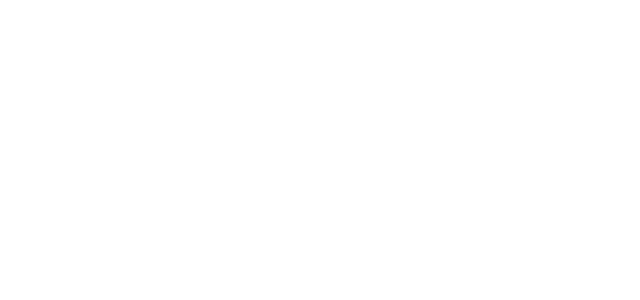
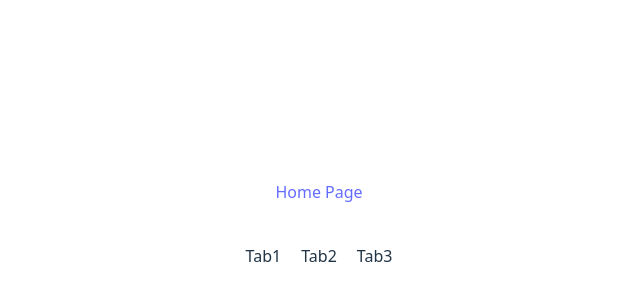
Before and after one commit to mkareshky/react-samples, a React (Vite) app: page /tabs in a window 1280 px wide. Before the commit this address had no page. Shown: the part 168-468 px from the top of the page, without its empty margins (321-961 px from the left). Built offline with nearby package versions, Linux system fonts and the light colour scheme.

Commit message:
feat: tabs

```diff
--- a/src/App.tsx
+++ b/src/App.tsx
@@ -17,6 +17,7 @@
 import QRCodePage from './pages/QRCodePage'
 import ThemeSwitchPage from './pages/ThemeSwitch'
 import ScrollIndicatorPage from './pages/ScrollIndicator'
+import TabsPage from './pages/Tabs'
 
 const App: React.FC = () => {
   return (
@@ -39,6 +40,7 @@
         <Route path='/qr-code' element={<QRCodePage />} />
         <Route path='/theme-switch' element={<ThemeSwitchPage />} />
         <Route path='/scroll-indicator' element={<ScrollIndicatorPage />} />
+        <Route path='/tabs' element={<TabsPage />} />
       </Routes>
     </Router>
   )
--- /dev/null
+++ b/src/components/tabs/index.tsx
@@ -0,0 +1,37 @@
+import { useState } from "react";
+import { TabContent } from "../../pages/Tabs";
+import './styles.css'
+
+const Tabs = ({ tabContetnt }: { tabContetnt: TabContent[] }) => {
+
+    const [currentItem, setCurrentItem] = useState<null | TabContent>(null);
+
+    return (
+        <div>
+            <div className="tab-items">
+                {
+                    tabContetnt && tabContetnt.length &&
+                    tabContetnt.map((item) =>
+                        <div
+                            className={currentItem && item.id === currentItem.id ? 'active-item' : ''}
+                            key={item.id}
+                            onClick={() => setCurrentItem(item)}
+                        >
+                            <p>{item.label}</p>
+                        </div>
+                    )
+
+                }
+            </div>
+            <div>
+                {
+                    currentItem && <div>
+                        {currentItem.content}
+                    </div>
+                }
+            </div>
+        </div>
+    )
+}
+
+export default Tabs;
--- /dev/null
+++ b/src/components/tabs/styles.css
@@ -0,0 +1,10 @@
+.active-item {
+    background-color: green;
+}
+
+.tab-items {
+    display: flex;
+    flex-direction: row;
+    gap: 20px;
+    cursor: pointer;
+}
--- a/src/pages/Home/index.tsx
+++ b/src/pages/Home/index.tsx
@@ -110,6 +110,8 @@
           <br />
           <Link to="/scroll-indicator">Go to Scroll Indicator Page</Link>
           <br />
+          <Link to="/tabs">Go to Tabs Page</Link>
+          <br />
           <br />
         </div>
         <button onClick={() => { setCount((count) => count + 1); setName(count.toString()) }}>
--- /dev/null
+++ b/src/pages/Tabs/index.tsx
@@ -0,0 +1,42 @@
+import { Link } from "react-router-dom"
+import Tabs from "../../components/tabs";
+import { JSX } from "react";
+
+const SomeCont = () => (<div style={{ fontSize: '30px', color: 'red' }}>Tab content number 3</div>)
+
+export interface TabContent {
+    id: number;
+    label: string;
+    content: JSX.Element;
+}
+
+const tabContetnt: TabContent[] = [
+    {
+        id: 1,
+        label: 'Tab1',
+        content: <div>Tab content number 1</div>
+    },
+    {
+        id: 2,
+        label: 'Tab2',
+        content: <div>Tab content number 2</div>
+    },
+    {
+        id: 3,
+        label: 'Tab3',
+        content: <SomeCont />
+    },
+]
+
+const TabsPage = () => {
+    return (
+        <>
+            <Link to="/">Home Page</Link>
+            <br />
+            <br />
+            <Tabs tabContetnt={tabContetnt} />
+        </>
+    )
+}
+
+export default TabsPage;
```
